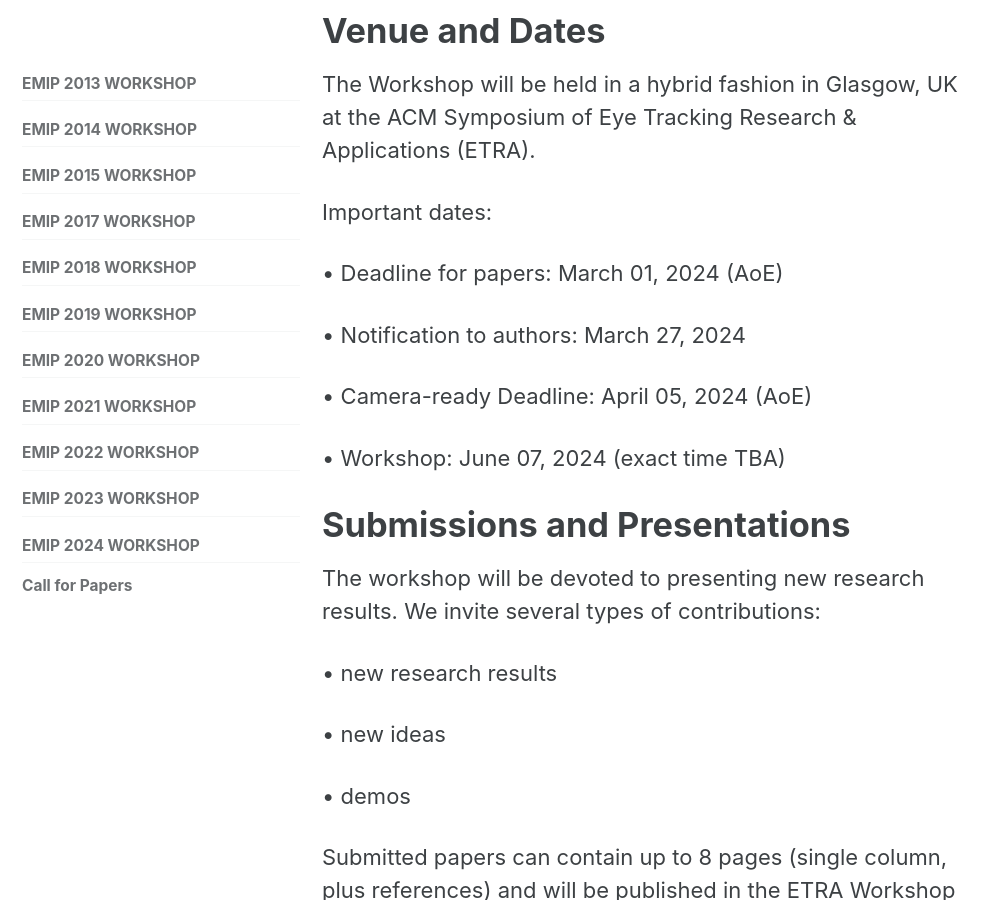
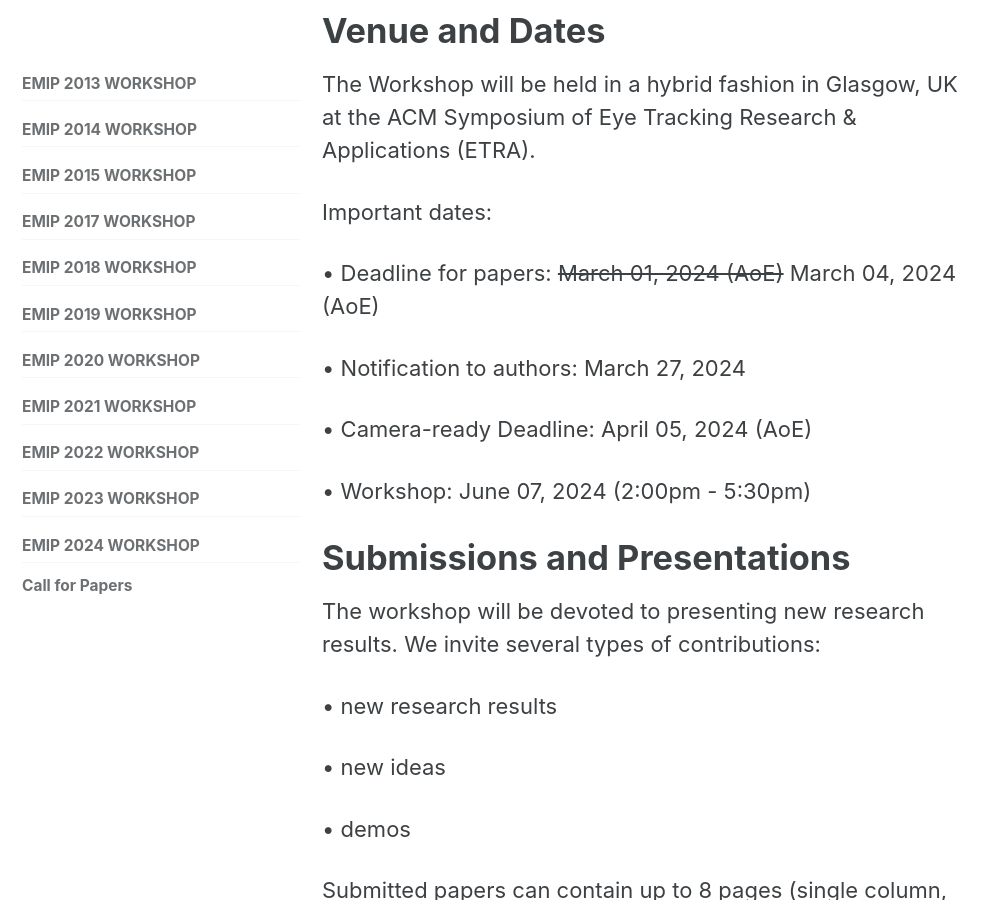
Before and after one commit to EMIPws/emipws.github.io, a Jekyll site: the page built from pages/workshop/emip-2024-call-for-papers.md, in a window 1280 px wide and 900 px high, scrolled down 2700 px. Shown: the whole window, without its empty margins (0-998 px from the left). Built offline with Jekyll 4.4.1, drawn with Linux system fonts in a browser that asks for light colours; cached includes are drawn as plain includes; some of the changed text lies outside the part shown.

Commit message:
Update emip-2024-call-for-papers.md

```diff
--- a/pages/workshop/emip-2024-call-for-papers.md
+++ b/pages/workshop/emip-2024-call-for-papers.md
@@ -7,7 +7,7 @@ sidebar:
   nav: "emip-2024"
 ---
 # Workshop Overview
-We are inviting contributions to the Twelfth International Workshop on Eye Movements in Programming 2024, which will be held **on June 07, 2024** (exact time TBA). It is co-located with the [2024 ACM Symposium of Eye Tracking Research & Applications (ETRA)](http://etra.acm.org/2024/) in Glasgow, UK.
+We are inviting contributions to the Twelfth International Workshop on Eye Movements in Programming 2024, which will be held **on June 07, 2024** (2:00pm - 5:30pm). It is co-located with the [2024 ACM Symposium of Eye Tracking Research & Applications (ETRA)](http://etra.acm.org/2024/) in Glasgow, UK.
 
 The study of eye gaze data has great potential for research in computer programming, computing education, and software engineering practice. The Twelfth International Workshop on Eye Movements in Programming (EMIP 2024) will again focus on advancing the methodological, theoretical, and applied aspects of eye movements in programming. The goal of the workshop is to further develop the methodology of using eye gaze tracking for programming, both theoretically and in applications. What can gaze behavior tell us about cognitive processes during programming? This question enables us to understand the role of human factors involved in programming.
 
@@ -49,13 +49,13 @@ The Workshop will be held in a hybrid fashion in Glasgow, UK at the ACM Symposiu
 
 Important dates:
 
-• Deadline for papers: March 01, 2024 (AoE)
+• Deadline for papers: ~~March 01, 2024 (AoE)~~ March 04, 2024 (AoE)
 
 • Notification to authors: March 27, 2024
 
 • Camera-ready Deadline: April 05, 2024 (AoE)
 
-• Workshop: June 07, 2024 (exact time TBA)
+• Workshop: June 07, 2024 (2:00pm - 5:30pm)
 
 
 # Submissions and Presentations
```
